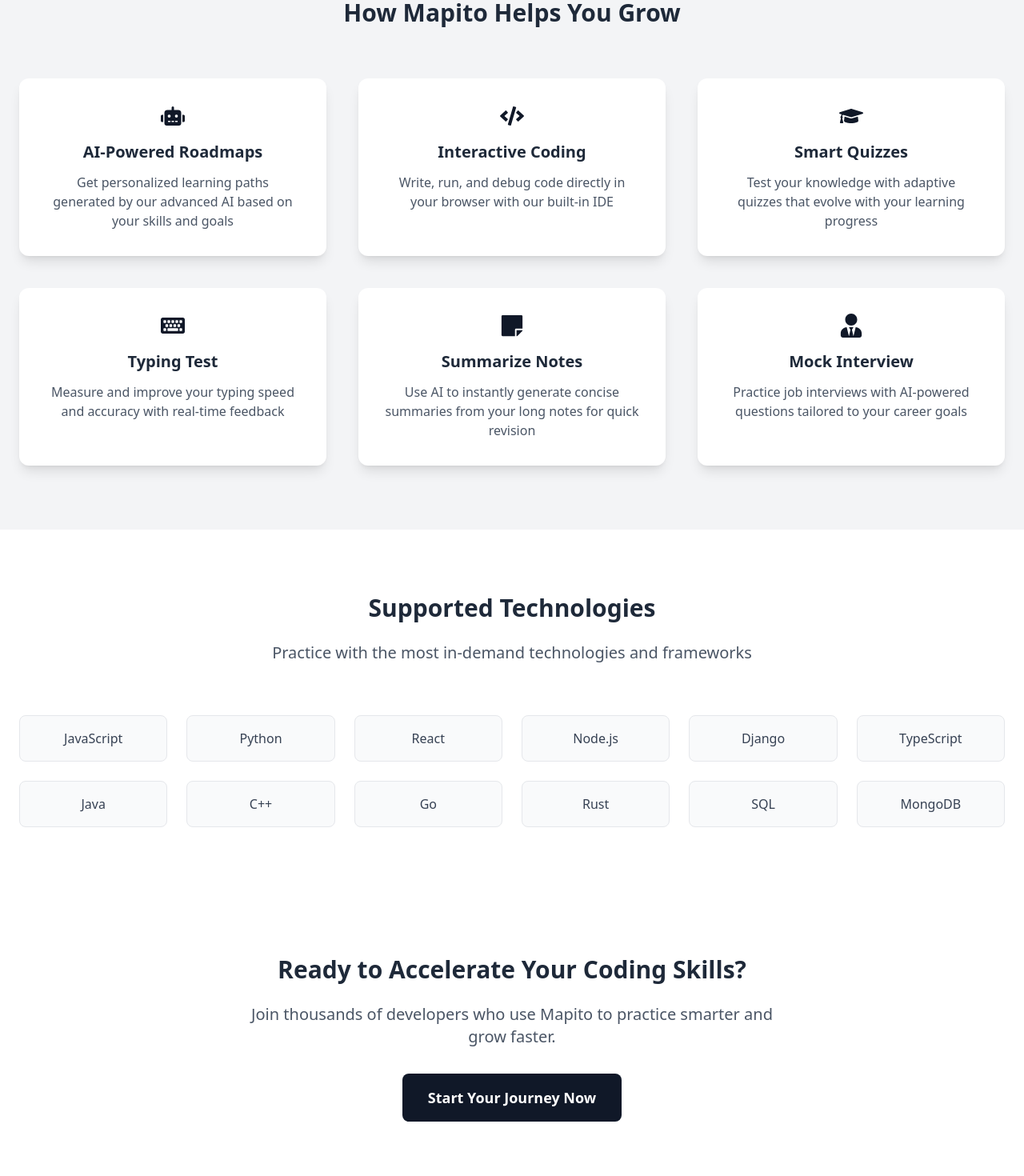
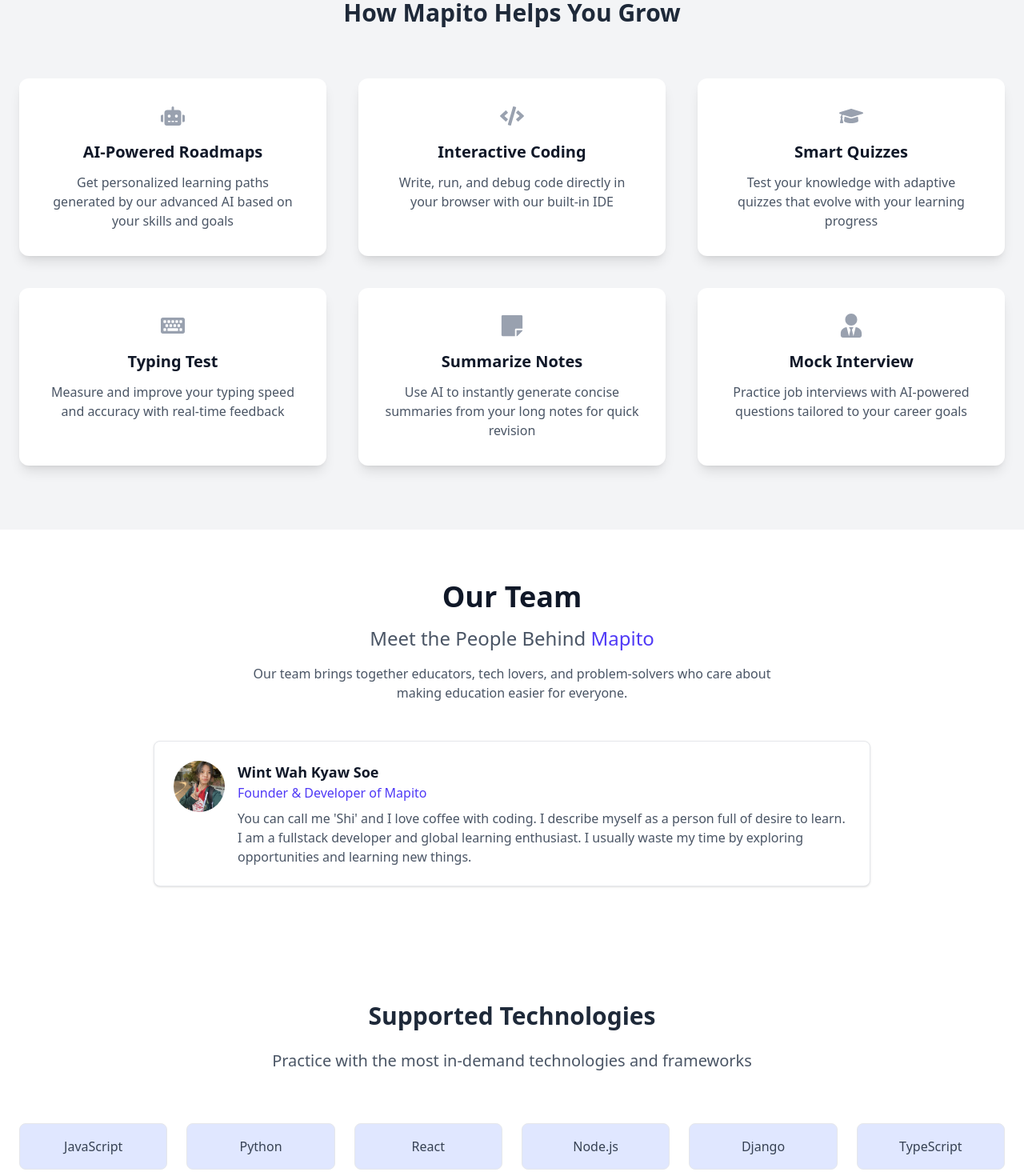
Before and after one commit to wintwah243/Mapito, a React (Vite) app in the folder mapito/: page /landingaboutus in a window 1280 px wide. Shown: the part 920-2390 px from the top of the page at 80% size. Built offline with nearby package versions, Linux system fonts and the light colour scheme.

Commit message:
update About us landing page

```diff
--- a/mapito/src/Landing/LandingAboutus.jsx
+++ b/mapito/src/Landing/LandingAboutus.jsx
@@ -11,6 +11,8 @@ import {
 } from 'react-icons/fa';
 import { useNavigate } from 'react-router-dom';
 import LandingNavbar from './LandingNavbar';
+import LandingFooter from './LandingFooter';
+import myPhoto from '../assets/images/ww.jpg'
 
 const LandingAboutus = () => {
 
@@ -18,42 +20,50 @@ const LandingAboutus = () => {
 
   const features = [
     {
-      icon: <FaRobot className="text-3xl text-gray-900" />,
+      icon: <FaRobot className="text-3xl text-gray-400" />,
       title: "AI-Powered Roadmaps",
       description: "Get personalized learning paths generated by our advanced AI based on your skills and goals"
     },
     {
-      icon: <FaCode className="text-3xl text-gray-900" />,
+      icon: <FaCode className="text-3xl text-gray-400" />,
       title: "Interactive Coding",
       description: "Write, run, and debug code directly in your browser with our built-in IDE"
     },
     {
-      icon: <FaGraduationCap className="text-3xl text-gray-900" />,
+      icon: <FaGraduationCap className="text-3xl text-gray-400" />,
       title: "Smart Quizzes",
       description: "Test your knowledge with adaptive quizzes that evolve with your learning progress"
     },
     {
-      icon: <FaKeyboard className="text-3xl text-gray-900" />,
+      icon: <FaKeyboard className="text-3xl text-gray-400" />,
       title: "Typing Test",
       description: "Measure and improve your typing speed and accuracy with real-time feedback"
     },
     {
-      icon: <FaStickyNote className="text-3xl text-gray-900" />,
+      icon: <FaStickyNote className="text-3xl text-gray-400" />,
       title: "Summarize Notes",
       description: "Use AI to instantly generate concise summaries from your long notes for quick revision"
     },
     {
-      icon: <FaUserTie className="text-3xl text-gray-900" />,
+      icon: <FaUserTie className="text-3xl text-gray-400" />,
       title: "Mock Interview",
       description: "Practice job interviews with AI-powered questions tailored to your career goals"
     }
-  ]
+  ];
+
+  const TechStack = [
+    'JavaScript', 'Python',
+    'React', 'Node.js',
+    'Django', 'TypeScript', 'Java',
+    'C++', 'Go',
+    'Rust', 'SQL',
+    'MongoDB'
+  ];
 
   return (
     <>
       <LandingNavbar />
       <div className="mt-9 min-h-screen bg-gray-50">
-
         {/* Hero Section */}
         <section className="relative py-20 bg-white text-white">
           <div className="container mx-auto px-6 text-center">
@@ -64,12 +74,12 @@ const LandingAboutus = () => {
           </div>
         </section>
 
-      {/* Our Mission */}
+        {/* About our system section */}
         <section className="py-20 bg-white">
           <div className="container mx-auto px-6">
             <div className="flex flex-col md:flex-row items-center">
               <div className="md:w-1/2 mb-10 md:mb-0">
-              <h2 className="text-3xl font-bold text-gray-800 mb-6">Our System</h2>
+                <h2 className="text-3xl font-bold text-indigo-600 mb-6">Our System</h2>
                 <p className="text-gray-600 mb-4">
                   At Mapito, we're revolutionizing how developers learn and practice. We combine AI-powered guidance with
                   hands-on coding experience to create the most effective learning platform.
@@ -87,7 +97,7 @@ const LandingAboutus = () => {
                         <div className="w-10 h-10 bg-gray-900 rounded-full flex items-center justify-center mb-2">
                           <FaLightbulb className="text-white" />
                         </div>
-                      <span className="text-xs font-medium text-gray-600">Tech {item}</span>
+                        <span className="text-xs font-medium text-gray-600">Step {item}</span>
                       </div>
                     ))}
                   </div>
@@ -118,12 +128,53 @@ const LandingAboutus = () => {
                   <div className="flex justify-center mb-4">
                     {feature.icon}
                   </div>
-                <h3 className="text-xl font-bold mb-3 text-center text-gray-800">{feature.title}</h3>
+                  <h3 className="text-xl font-bold mb-3 text-center text-gray-900">{feature.title}</h3>
                   <p className="text-gray-600 text-center">
                     {feature.description}
                   </p>
                 </div>
               ))}
+            </div>
+          </div>
+        </section>
+
+        {/* Team section */}
+        <section className="bg-white py-16 px-4 sm:px-6 lg:px-8">
+          <div className="max-w-4xl mx-auto">
+            {/* Section Header */}
+            <div className="text-center mb-12">
+              <h1 className="text-3xl sm:text-4xl font-bold text-gray-900 mb-4">
+                Our Team
+              </h1>
+              <h2 className="text-xl sm:text-2xl text-gray-600">
+                Meet the People Behind <span className='text-indigo-600'>Mapito</span>
+              </h2>
+              <p className="mt-4 text-gray-600 max-w-2xl mx-auto">
+                Our team brings together educators, tech lovers, and problem-solvers who care about making education easier for everyone.
+              </p>
+            </div>
+            {/* Team Members */}
+            <div className="flex justify-center">
+              <div className="bg-white p-6 rounded-lg border border-gray-200 shadow-sm hover:shadow-md transition-shadow duration-300">
+                <div className="flex items-start space-x-4">
+                  <div className="flex-shrink-0">
+                    <img
+                      src={myPhoto}
+                      alt="founder"
+                      className="w-16 h-16 rounded-full object-cover"
+                    />
+                  </div>
+                  <div>
+                    <h3 className="text-lg font-bold text-gray-900">Wint Wah Kyaw Soe</h3>
+                    <p className="text-indigo-600 font-medium mb-2">Founder & Developer of Mapito</p>
+                    <p className="text-gray-600">
+                      You can call me 'Shi' and I love coffee with coding. I describe myself as a person full of desire
+                      to learn. I am a fullstack developer and global learning enthusiast. I usually waste my time by exploring
+                      opportunities and learning new things.
+                    </p>
+                  </div>
+                </div>
+              </div>
             </div>
           </div>
         </section>
@@ -136,8 +187,8 @@ const LandingAboutus = () => {
               Practice with the most in-demand technologies and frameworks
             </p>
             <div className="grid grid-cols-2 sm:grid-cols-3 md:grid-cols-6 gap-6">
-            {['JavaScript', 'Python', 'React', 'Node.js', 'Django', 'TypeScript', 'Java', 'C++', 'Go', 'Rust', 'SQL', 'MongoDB'].map((tech) => (
-              <div key={tech} className="bg-gray-50 p-4 rounded-lg border border-gray-200 flex items-center justify-center hover:border-blue-300 transition duration-300">
+              {TechStack.map((tech) => (
+                <div key={tech} className="bg-indigo-100 p-4 rounded-lg border border-gray-200 flex items-center justify-center hover:border-blue-300 transition duration-300">
                   <span className="font-medium text-gray-700">{tech}</span>
                 </div>
               ))}
@@ -152,12 +203,15 @@ const LandingAboutus = () => {
             <p className="text-xl text-gray-600 max-w-2xl mx-auto mb-8">
               Join thousands of developers who use Mapito to practice smarter and grow faster.
             </p>
-          <button onClick={() => navigate("/")} className="px-8 py-4 bg-gray-900 text-white rounded-lg transition duration-300 text-lg font-semibold">
+            <button onClick={() => navigate("/signup")} className="px-8 py-4 bg-indigo-600 text-white rounded-lg transition duration-300 text-lg font-semibold">
               Start Your Journey Now
             </button>
           </div>
         </section>
       </div>
+
+      {/* footer */}
+      <LandingFooter />
     </>
   );
 };
```
Lines whose indentation alone changed are shown as unchanged.
